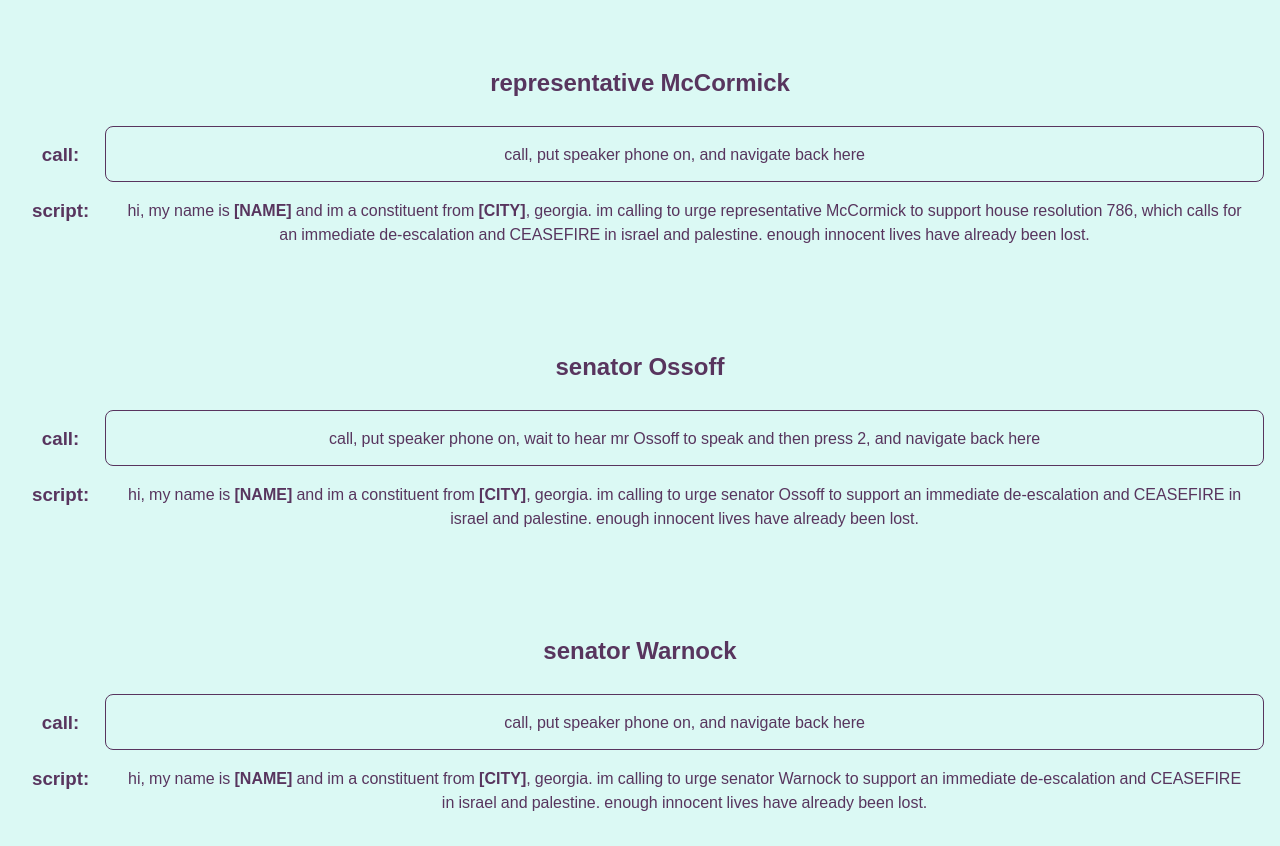
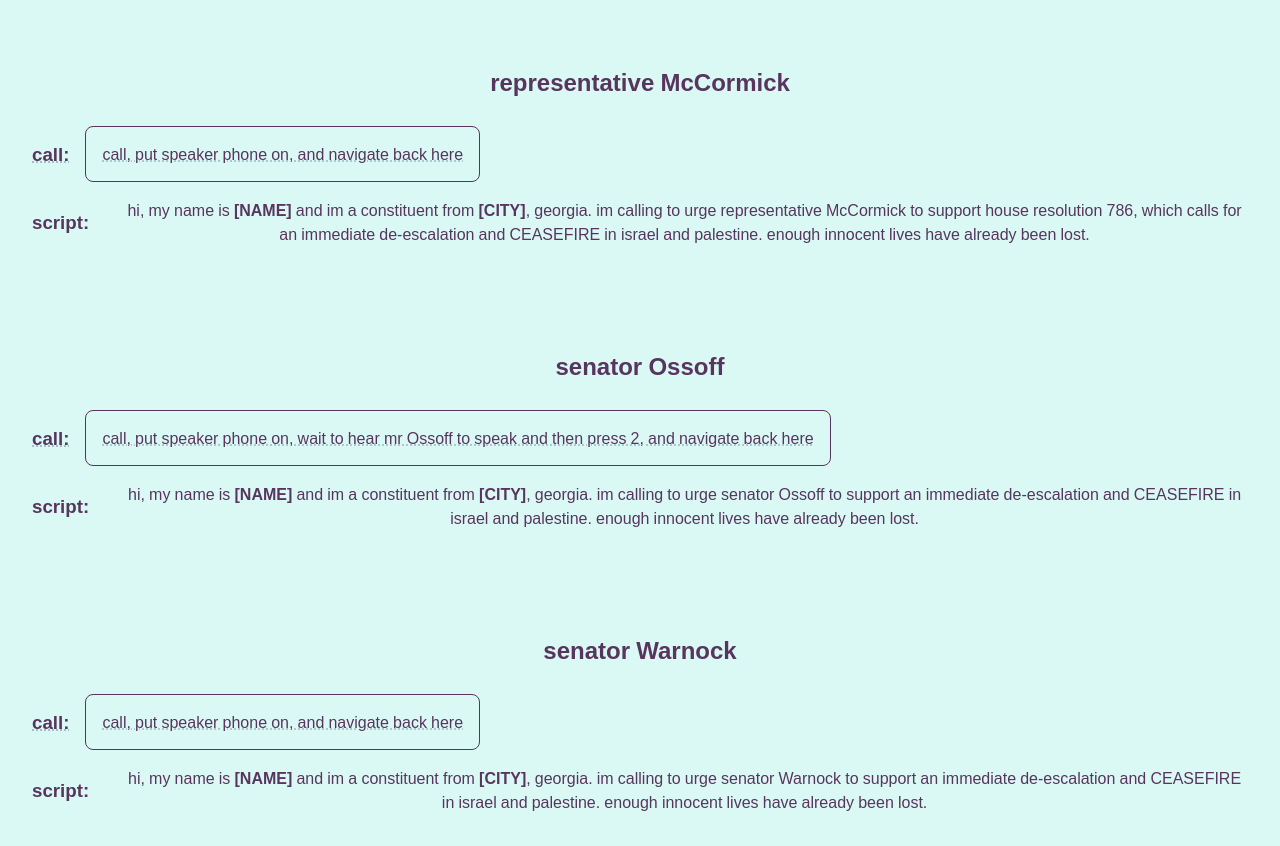
Before and after one commit to nishatfiroj/call-your-reps, a Next.js app: page /loc/metro-atlanta in a window 1280 px wide. Shown: the part 220-1066 px from the top of the page. Built offline with nearby package versions, Linux system fonts and the light colour scheme.

Commit message:
small refactor to make tags more readable

```diff
--- a/src/app/loc/metro-atlanta/page.tsx
+++ b/src/app/loc/metro-atlanta/page.tsx
@@ -7,14 +7,15 @@
   TheBigHeader,
   Button,
   GoBackHome,
+  RepContainer,
+  CallContainer,
+  ScriptContainer,
 } from "../../styled"
 
 export default function MetroAtlanta() {
   return (
     <Main>
-      <div>
       <GoBackHome href="../">go back to da main page</GoBackHome>
-      </div>
 
       <br />
 
@@ -24,20 +25,15 @@
       <br />
 
       <Header>representative McCormick</Header>
-      <div
-        style={{
-          display: "flex",
-          flexDirection: "row",
-        }}
-      >
-        <div style={{ display: "flex", flexDirection: "column" }}>
+      <RepContainer>
+        <CallContainer>
           <Prompt>call:</Prompt>
-          <Prompt>script:</Prompt>
-        </div>
-        <div style={{ display: "flex", flexDirection: "column" }}>
           <Button href="tel:2022254272">
             call, put speaker phone on, and navigate back here
           </Button>
+        </CallContainer>
+        <ScriptContainer>
+          <Prompt>script:</Prompt>
           <Body>
             hi, my name is <b>[NAME]</b> and im a constituent from <b>[CITY]</b>
             , georgia. im calling to urge representative McCormick to support
@@ -45,57 +41,53 @@
             CEASEFIRE in israel and palestine. enough innocent lives have
             already been lost.
           </Body>
-        </div>
-      </div>
+        </ScriptContainer>
+      </RepContainer>
 
       <br />
       <br />
 
       <Header>senator Ossoff</Header>
-      <div style={{ display: "flex", flexDirection: "row" }}>
-        <div style={{ display: "flex", flexDirection: "column" }}>
+      <RepContainer>
+        <CallContainer>
           <Prompt>call:</Prompt>
+          <Button href="tel:2022243521">
+            call, put speaker phone on, wait to hear mr Ossoff to speak and then
+            press 2, and navigate back here
+          </Button>
+        </CallContainer>
+        <ScriptContainer>
           <Prompt>script:</Prompt>
-        </div>
-        <div style={{ display: "flex", flexDirection: "column" }}>
-          <div style={{ display: "flex", flexDirection: "column" }}>
-            <Button href="tel:2022243521">
-              call, put speaker phone on, wait to hear mr Ossoff to speak and
-              then press 2, and navigate back here
-            </Button>
           <Body>
-              hi, my name is <b>[NAME]</b> and im a constituent from{" "}
-              <b>[CITY]</b>, georgia. im calling to urge senator Ossoff to
-              support an immediate de-escalation and CEASEFIRE in israel and
-              palestine. enough innocent lives have already been lost.
+            hi, my name is <b>[NAME]</b> and im a constituent from <b>[CITY]</b>
+            , georgia. im calling to urge senator Ossoff to support an immediate
+            de-escalation and CEASEFIRE in israel and palestine. enough innocent
+            lives have already been lost.
           </Body>
-          </div>
-        </div>
-      </div>
+        </ScriptContainer>
+      </RepContainer>
 
       <br />
       <br />
 
       <Header>senator Warnock</Header>
-      <div style={{ display: "flex", flexDirection: "row" }}>
-        <div style={{ display: "flex", flexDirection: "column" }}>
+      <RepContainer>
+        <CallContainer>
           <Prompt>call:</Prompt>
-          <Prompt>script:</Prompt>
-        </div>
-        <div style={{ display: "flex", flexDirection: "column" }}>
-          <div style={{ display: "flex", flexDirection: "column" }}>
           <Button href="tel:2022243643">
             call, put speaker phone on, and navigate back here
           </Button>
+        </CallContainer>
+        <ScriptContainer>
+          <Prompt>script:</Prompt>
           <Body>
-              hi, my name is <b>[NAME]</b> and im a constituent from{" "}
-              <b>[CITY]</b>, georgia. im calling to urge senator Warnock to
-              support an immediate de-escalation and CEASEFIRE in israel and
-              palestine. enough innocent lives have already been lost.
+            hi, my name is <b>[NAME]</b> and im a constituent from <b>[CITY]</b>
+            , georgia. im calling to urge senator Warnock to support an
+            immediate de-escalation and CEASEFIRE in israel and palestine.
+            enough innocent lives have already been lost.
           </Body>
-          </div>
-        </div>
-      </div>
+        </ScriptContainer>
+      </RepContainer>
     </Main>
   )
 }
--- a/src/app/styled.ts
+++ b/src/app/styled.ts
@@ -47,3 +47,20 @@
   border: 1px solid #58355e;
   text-align: center;
 `
+
+export const RepContainer = styled.div`
+  display: flex;
+  flex-direction: column;
+  justify-content: space-between;
+`
+export const CallContainer = styled.div`
+  display: flex;
+  flex-direction: row;
+  align-items: center;
+  text-decoration: underline dotted #a3bac3;
+`
+export const ScriptContainer = styled.div`
+  display: flex;
+  flex-direction: row;
+  align-items: center;
+`
```
Also changed, not shown: src/app/loc/manhattan/page.tsx (+21 -28 lines). Lines whose indentation alone changed are shown as unchanged.
